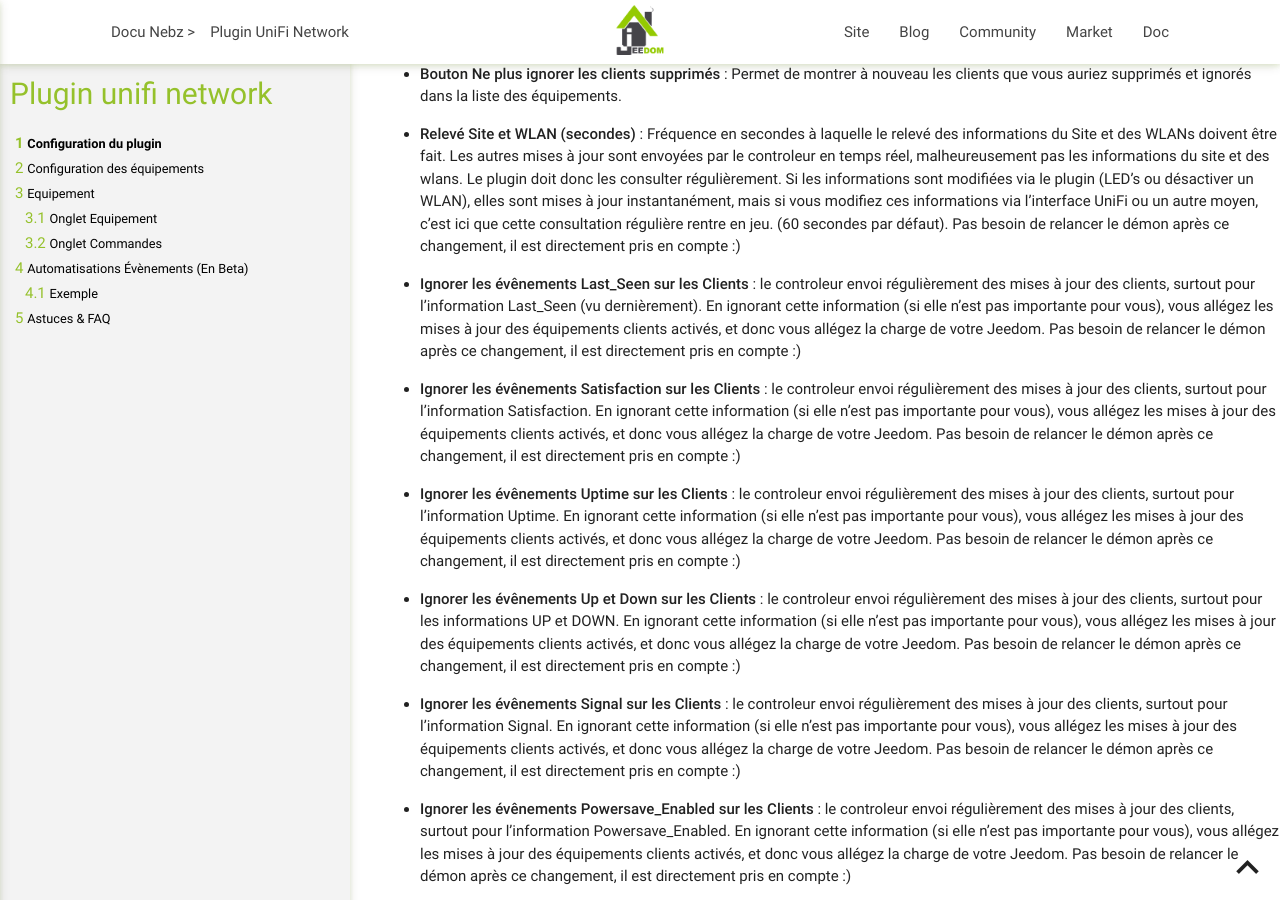
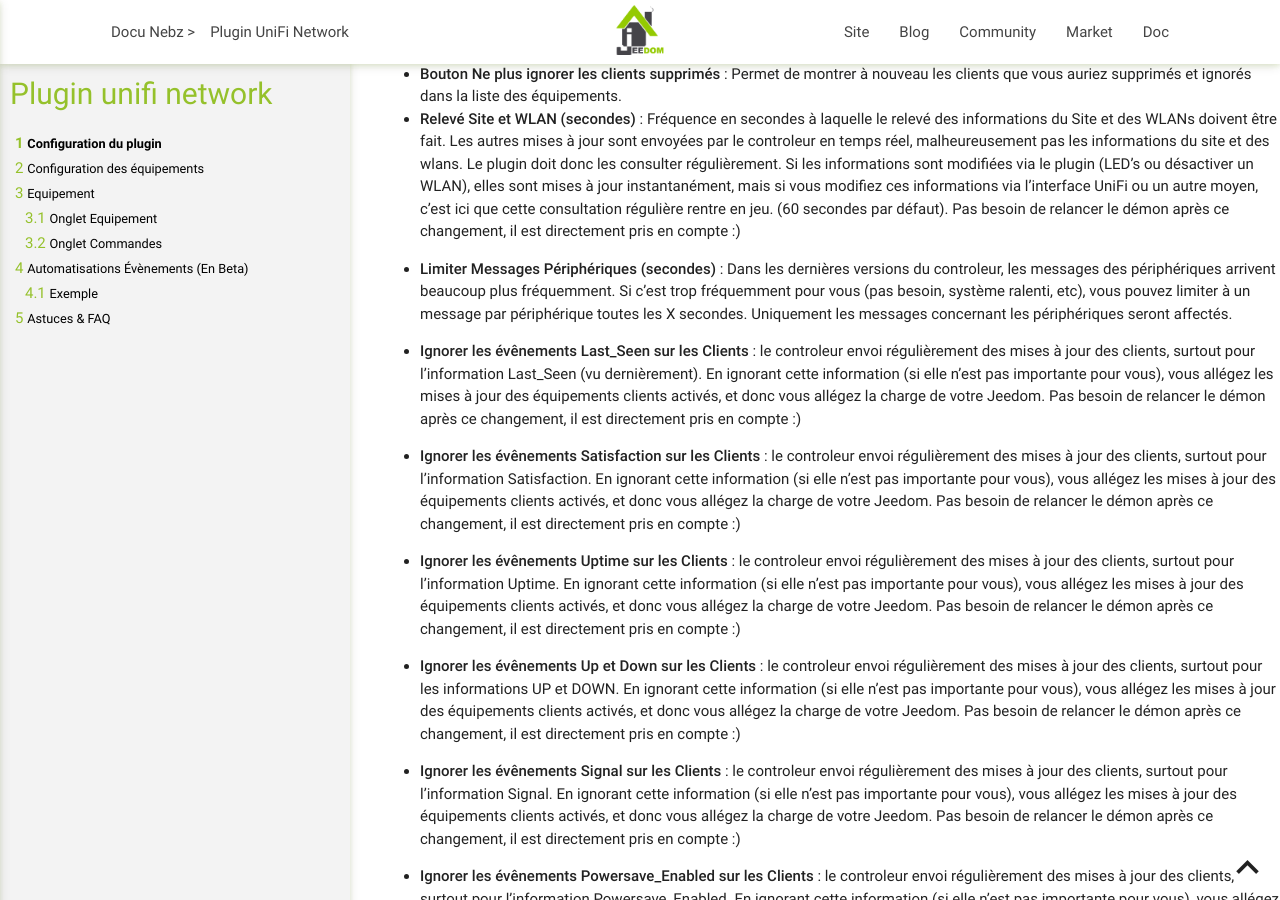
Before and after one commit to NebzHB/jeedom_docs, a Jekyll site: the page built from plugins/unifi/fr_FR/index.md, in a window 1280 px wide and 900 px high, scrolled down 454 px. Built offline with Jekyll 4.4.1, drawn with Linux system fonts in a browser that asks for light colours.

Commit message:
Add Limiter for Device Messages in Plugin Documentation

```diff
--- a/plugins/unifi/fr_FR/index.md
+++ b/plugins/unifi/fr_FR/index.md
@@ -24,6 +24,7 @@
 -   **Pièce par défaut pour les Clients** : Lors du scan, les nouveaux clients wifi/cablés peuvent être ajoutés par défaut à une pièce.
 -   **Bouton Ne plus ignorer les clients supprimés** : Permet de montrer à nouveau les clients que vous auriez supprimés et ignorés dans la liste des équipements.
 -   **Relevé Site et WLAN (secondes)** : Fréquence en secondes à laquelle le relevé des informations du Site et des WLANs doivent être fait.  Les autres mises à jour sont envoyées par le controleur en temps réel, malheureusement pas les informations du site et des wlans. Le plugin doit donc les consulter régulièrement.  Si les informations sont modifiées via le plugin (LED's ou désactiver un WLAN), elles sont mises à jour instantanément, mais si vous modifiez ces informations via l'interface UniFi ou un autre moyen, c'est ici que cette consultation régulière rentre en jeu. (60 secondes par défaut).  Pas besoin de relancer le démon après ce changement, il est directement pris en compte :)
+-   **Limiter Messages Périphériques (secondes)** : Dans les dernières versions du controleur, les messages des périphériques arrivent beaucoup plus fréquemment.  Si c'est trop fréquemment pour vous (pas besoin, système ralenti, etc), vous pouvez limiter à un message par périphérique toutes les X secondes. Uniquement les messages concernant les périphériques seront affectés.
 
 -   **Ignorer les évênements Last_Seen sur les Clients** : le controleur envoi régulièrement des mises à jour des clients, surtout pour l'information Last_Seen (vu dernièrement). En ignorant cette information (si elle n'est pas importante pour vous), vous allégez les mises à jour des équipements clients activés, et donc vous allégez la charge de votre Jeedom. Pas besoin de relancer le démon après ce changement, il est directement pris en compte :)
 
```
